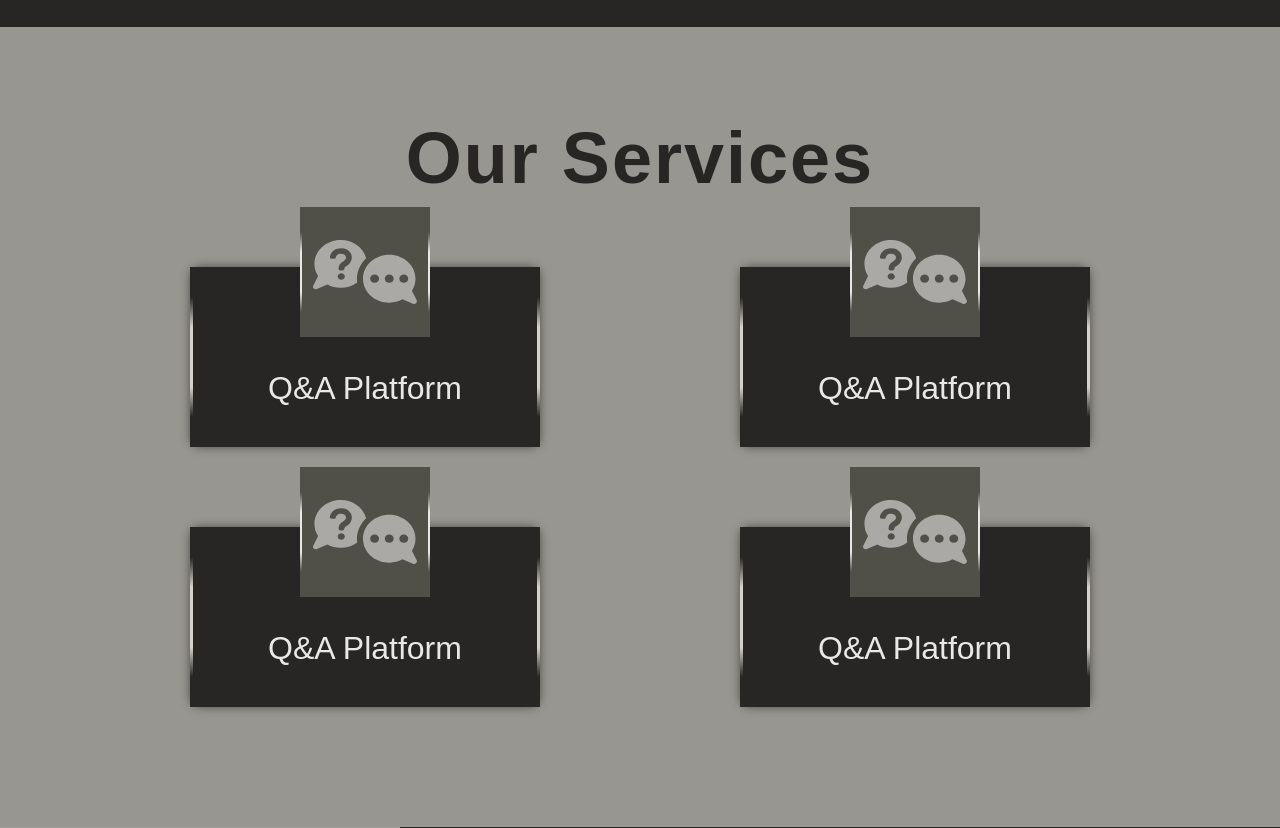
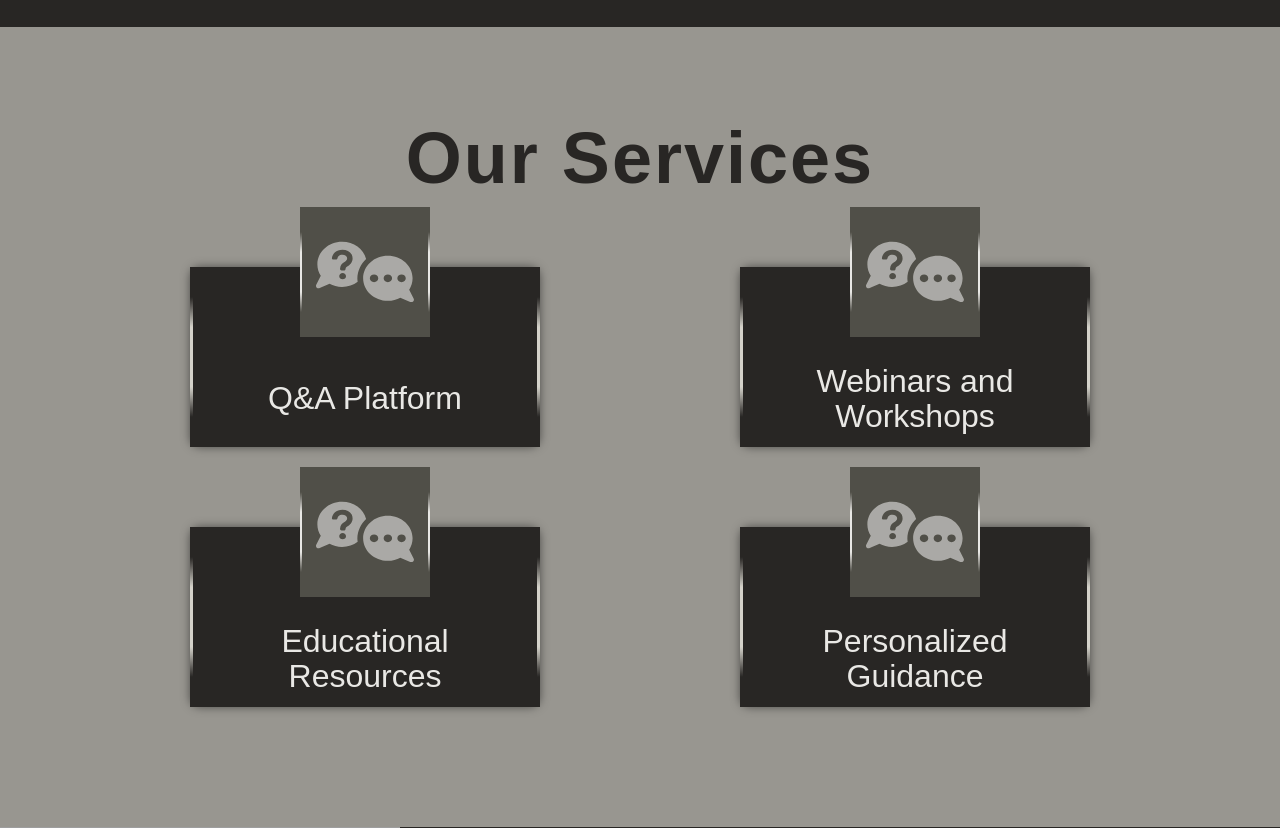
Before and after one commit to Ritvik2205/IntimateQ, a Flask app: page / in a window 1280 px wide. Shown: the part 853-1681 px from the top of the page. Run offline with Flask 3, Linux system fonts and the light colour scheme; some libraries are stand-ins or nearby versions; some web fonts are replaced; grey boxes are pictures that could not be loaded.

Commit message:
adding content for Our services

```diff
--- a/website/static/styles.css
+++ b/website/static/styles.css
@@ -273,8 +273,8 @@ body {
 
 .service-icon img {
     position: absolute;
-    height: 80%;
-    width: 80%;
+    height: 75%;
+    width: 75%;
     z-index: 1;
     opacity: 0.7;
     filter: invert(74%) sepia(76%) saturate(7%) hue-rotate(8deg) brightness(106%) contrast(98%);
@@ -302,18 +302,18 @@ body {
     text-align: center;
     width: 100%;
     transition: 0.5s;
-    transform: translateY(70px);
+    transform: translateY(80px);
 }
 
 .service:hover .content .details {
-    transform: translateY(30px);
+    transform: translateY(50px);
 }
 
 .service .content .service-title {
     color: var(--accent-color);
     font-size: 2rem;
     font-weight: 500;
-    line-height: 1.2rem;
+    line-height: 2.2rem;
     margin-bottom: 20px;
 }
 
--- a/website/templates/index.html
+++ b/website/templates/index.html
@@ -54,8 +54,8 @@
                     </div>
                     <div class="content">
                         <div class="details">
-                            <div class="service-title">Q&A Platform</div>
-                            <div class="service-description">Consult with our doctors and get the best advice</div>
+                            <div class="service-title">Webinars and Workshops</div>
+                            <div class="service-description">Join our interactive sessions for in-depth learning</div>
                         </div>
                     </div>
                 </div>
@@ -66,8 +66,8 @@
                     </div>
                     <div class="content">
                         <div class="details">
-                            <div class="service-title">Q&A Platform</div>
-                            <div class="service-description">Consult with our doctors and get the best advice</div>
+                            <div class="service-title">Educational Resources</div>
+                            <div class="service-description">Explore articles, videos, and guides on various topics</div>
                         </div>
                     </div>
                 </div>
@@ -78,8 +78,8 @@
                     </div>
                     <div class="content">
                         <div class="details">
-                            <div class="service-title">Q&A Platform</div>
-                            <div class="service-description">Consult with our doctors and get the best advice</div>
+                            <div class="service-title">Personalized Guidance</div>
+                            <div class="service-description">Get one-on-one support from certified doctors</div>
                         </div>
                     </div>
                 </div>
```
